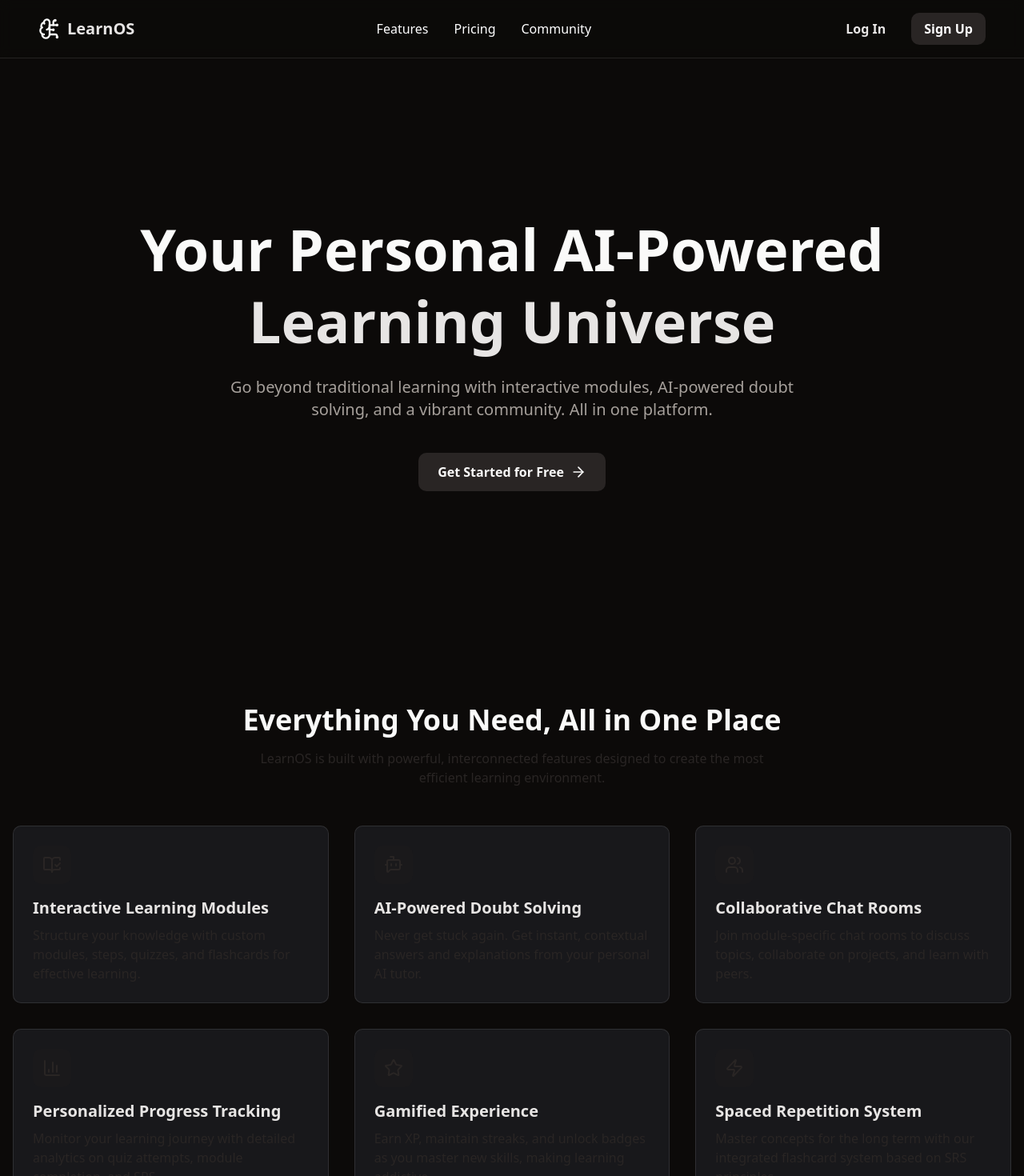
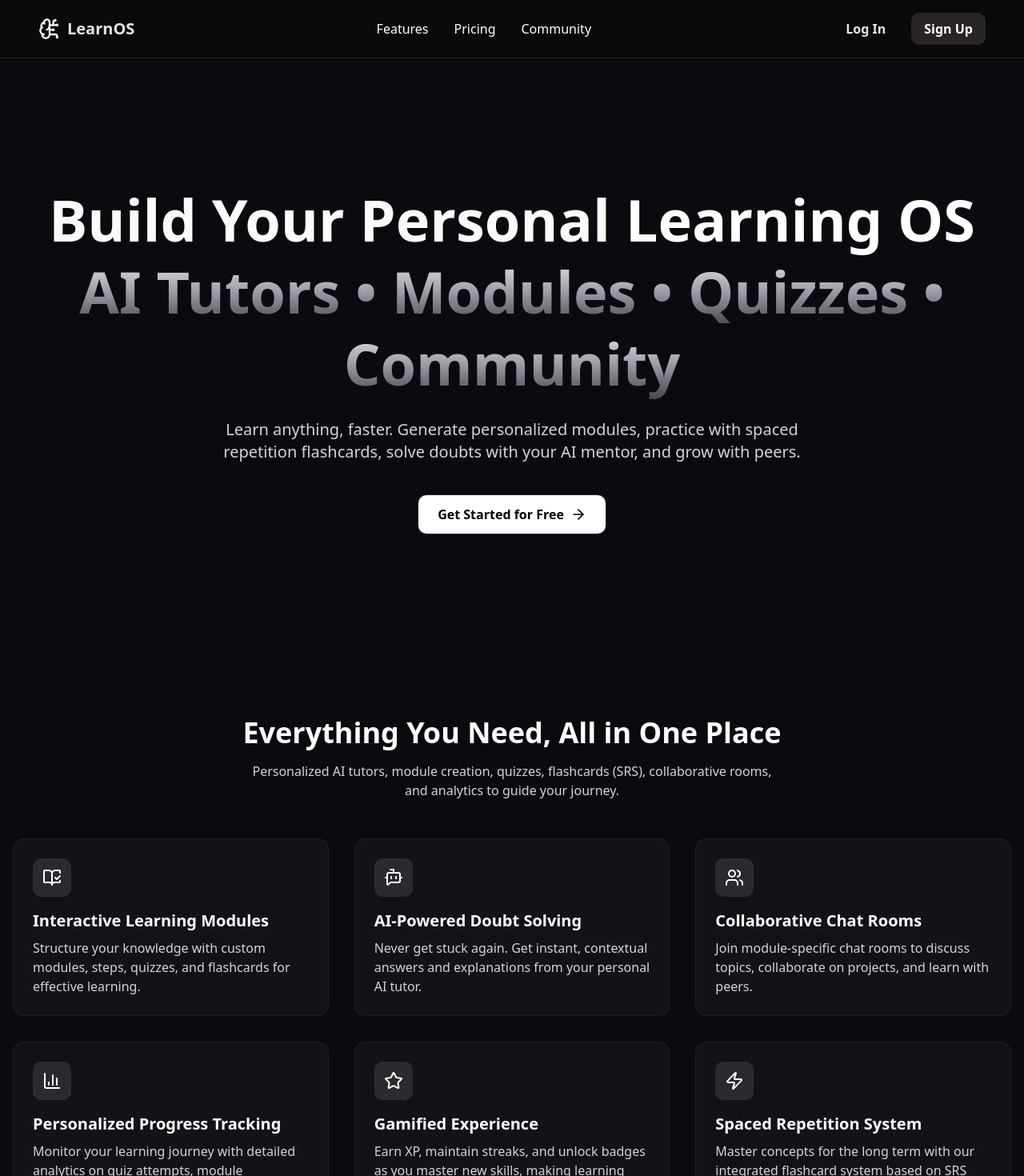
Before and after one commit to 1Kunalvats9/teen_titans, a Next.js app: page / in a window 1280 px wide. Shown: the top 1470 px of the page at 80% size. Built offline with nearby package versions, Linux system fonts and the light colour scheme.

Commit message:
done adding few animations

```diff
--- a/package.json
+++ b/package.json
@@ -16,6 +16,7 @@
     "class-variance-authority": "^0.7.1",
     "clsx": "^2.1.1",
     "framer-motion": "^12.23.12",
+    "gsap": "3.13.0",
     "lucide-react": "^0.542.0",
     "next": "15.5.2",
     "next-auth": "^4.24.11",
--- a/src/app/page.tsx
+++ b/src/app/page.tsx
@@ -1,13 +1,17 @@
 // src/app/page.tsx
 'use client';
 
+import { useEffect, useRef } from 'react';
 import { motion, Variants } from 'framer-motion';
 import { ArrowRight } from 'lucide-react';
-import { Navbar } from '@/components/layout/Navbar';
 import Features  from "@/components/ui/Features"
-import { Footer } from '@/components/layout/Footer';
+import gsap from 'gsap';
+import { ScrollTrigger } from 'gsap/ScrollTrigger';
+
+gsap.registerPlugin(ScrollTrigger);
 
 export default function LandingPage() {
+  const heroRef = useRef<HTMLDivElement | null>(null);
   const containerVariants: Variants = {
     hidden: { opacity: 0 },
     visible: {
@@ -28,11 +32,32 @@ export default function LandingPage() {
     },
   };
 
+  useEffect(() => {
+    if (!heroRef.current) return;
+    const ctx = gsap.context(() => {
+      gsap.fromTo(
+        '.hero-heading',
+        { opacity: 0, y: 28 },
+        { opacity: 1, y: 0, duration: 0.9, ease: 'power3.out' }
+      );
+      gsap.fromTo(
+        '.hero-subtext',
+        { opacity: 0, y: 20 },
+        { opacity: 1, y: 0, duration: 0.9, ease: 'power3.out', delay: 0.1 }
+      );
+      gsap.fromTo(
+        '.hero-cta',
+        { opacity: 0, y: 16 },
+        { opacity: 1, y: 0, duration: 0.9, ease: 'power3.out', delay: 0.2 }
+      );
+    }, heroRef);
+    return () => ctx.revert();
+  }, []);
+
   return (
-    // Add the "dark" class to the main element to enable the dark theme
-    <main className="dark bg-background text-foreground min-h-screen">
+    <main className="dark bg-[#0B0B0F] text-foreground min-h-screen">
       {/* Hero Section */}
-      <section className="min-h-screen flex items-center justify-center pt-20">
+      <section className="min-h-screen flex items-center justify-center pt-24" ref={heroRef}>
         <motion.div
           variants={containerVariants}
           initial="hidden"
@@ -41,24 +66,23 @@ export default function LandingPage() {
         >
           <motion.h1
             variants={itemVariants}
-            className="text-4xl md:text-6xl lg:text-7xl font-bold text-foreground leading-tight"
+            className="hero-heading text-4xl md:text-6xl lg:text-7xl font-bold leading-tight"
           >
-            Your Personal AI-Powered <br />
-            {/* Using the primary color from the theme for emphasis */}
-            <span className="text-primary">Learning Universe</span>
+            Build Your Personal <span className="text-white">Learning OS</span>
+            <br />
+            <span className="bg-clip-text text-transparent bg-gradient-to-b from-zinc-100 via-zinc-400 to-zinc-700">AI Tutors • Modules • Quizzes • Community</span>
           </motion.h1>
           <motion.p
             variants={itemVariants}
-            className="mt-6 text-lg md:text-xl text-muted-foreground max-w-3xl mx-auto"
+            className="hero-subtext mt-6 text-lg md:text-xl text-zinc-300 max-w-3xl mx-auto"
           >
-            Go beyond traditional learning with interactive modules, AI-powered
-            doubt solving, and a vibrant community. All in one platform.
+            Learn anything, faster. Generate personalized modules, practice with spaced repetition flashcards,
+            solve doubts with your AI mentor, and grow with peers.
           </motion.p>
-          <motion.div variants={itemVariants} className="mt-10">
+          <motion.div variants={itemVariants} className="mt-10 hero-cta">
             <motion.button
               whileHover={{ scale: 1.05, y: -2 }}
-              // UPDATED: Changed to a dark button with light text for better dark-theme consistency
-              className="bg-secondary text-secondary-foreground font-semibold px-6 py-3 rounded-lg flex items-center gap-2 mx-auto"
+              className="bg-white text-black font-semibold px-6 py-3 rounded-lg flex items-center gap-2 mx-auto shadow-[0_0_0_1px_rgba(255,255,255,0.12)] hover:shadow-[0_0_0_2px_rgba(255,255,255,0.18)]"
             >
               Get Started for Free
               <ArrowRight size={20} />
--- a/src/components/ui/Features.tsx
+++ b/src/components/ui/Features.tsx
@@ -1,9 +1,11 @@
 // src/components/landing/Features.tsx
 'use client';
 
-import React from 'react';
+import React, { useEffect, useRef } from 'react';
 import { motion, Variants } from 'framer-motion';
 import { BotMessageSquare, BookOpenCheck, Users, BarChart3, Star, Zap } from 'lucide-react';
+import gsap from 'gsap';
+import { ScrollTrigger } from 'gsap/ScrollTrigger';
 
 const featureList = [
   {
@@ -38,7 +40,10 @@ const featureList = [
   },
 ];
 
+gsap.registerPlugin(ScrollTrigger);
+
 const Features = () => {
+    const sectionRef = useRef<HTMLDivElement | null>(null);
     const containerVariants: Variants = {
         hidden: {},
         visible: {
@@ -60,14 +65,26 @@ const Features = () => {
         }
     };
 
+  useEffect(() => {
+    if (!sectionRef.current) return;
+    const ctx = gsap.context(() => {
+      gsap.fromTo(
+        '.feature-title',
+        { opacity: 0, y: 20 },
+        { opacity: 1, y: 0, duration: 0.8, ease: 'power3.out', scrollTrigger: { trigger: sectionRef.current, start: 'top 80%' } }
+      );
+    }, sectionRef);
+    return () => ctx.revert();
+  }, []);
+
   return (
-    <section className="py-20">
-      <div className="container mx-auto px-4">
-        <h2 className="text-3xl md:text-4xl font-bold text-center mb-4">
+    <section className="py-24 bg-[#0B0B0F]">
+      <div className="container mx-auto px-4" ref={sectionRef}>
+        <h2 className="feature-title text-3xl md:text-4xl font-bold text-center mb-4 text-white">
           Everything You Need, All in One Place
         </h2>
-        <p className="text-secondary text-center max-w-2xl mx-auto mb-12">
-          LearnOS is built with powerful, interconnected features designed to create the most efficient learning environment.
+        <p className="text-zinc-300 text-center max-w-2xl mx-auto mb-12">
+          Personalized AI tutors, module creation, quizzes, flashcards (SRS), collaborative rooms, and analytics to guide your journey.
         </p>
 
         <motion.div
@@ -81,13 +98,13 @@ const Features = () => {
             <motion.div
               key={index}
               variants={cardVariants}
-              className="bg-zinc-900 p-6 rounded-lg border border-border transition-all duration-300 hover:border-accent hover:-translate-y-1"
+              className="bg-[#111317] p-6 rounded-xl border border-white/5 transition-all duration-300 hover:-translate-y-1 hover:border-white/10"
             >
-              <div className="text-accent mb-4 w-12 h-12 bg-accent/10 rounded-lg flex items-center justify-center">
+              <div className="text-white mb-4 w-12 h-12 bg-white/10 rounded-lg flex items-center justify-center">
                 {React.cloneElement(feature.icon, { size: 24 })}
               </div>
-              <h3 className="text-xl font-semibold text-primary mb-2">{feature.title}</h3>
-              <p className="text-secondary">{feature.description}</p>
+              <h3 className="text-xl font-semibold text-white mb-2">{feature.title}</h3>
+              <p className="text-zinc-300">{feature.description}</p>
             </motion.div>
           ))}
         </motion.div>
```
Also changed, not shown: 1 other file (tests, documents, lock files or other folders).
